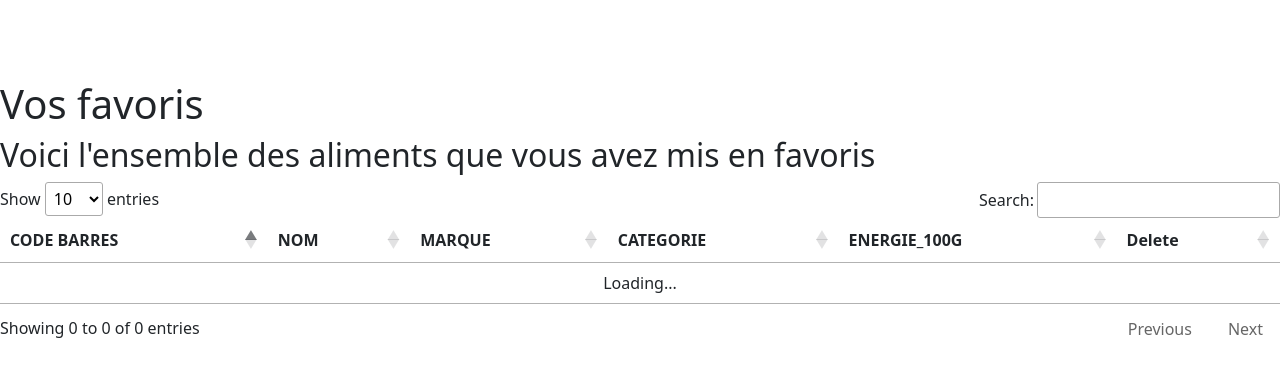
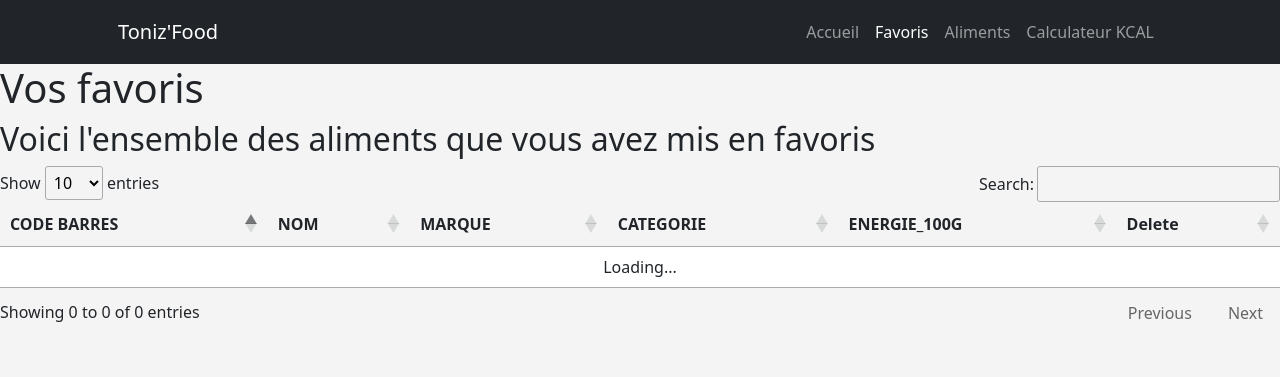
Before and after one commit to NizarMhaya/Toniz, a PHP site: page /Toniz/front_favoris.php in a window 1280 px wide. Shown: the top 377 px of the page. Run offline with PHP 8.4, Linux system fonts and the light colour scheme; some libraries are stand-ins or nearby versions.

Commit message:
Style myTable et menu favoris

```diff
--- a/frontend/CSS/styles.css
+++ b/frontend/CSS/styles.css
@@ -1,88 +1,24 @@
 body {
-    font-family: Arial, sans-serif;
-    display: flex;
-    justify-content: center;
-    align-items: center;
-    height: 100vh;
-    margin: 0;
-}
-
-.container {
-    text-align: center;
-    width: 300px;
-}
-
-.form-group {
-    margin-bottom: 15px;
-}
-
-#resultat {
-    font-weight: bold;
-    margin-top: 20px;
-}
-
-
-
-
-
-
-
-
-
-
-body {
-    font-family: Arial, sans-serif;
+    /* font-family: Arial, sans-serif; */
     background-color: #f4f4f4;
     margin: 0;
     padding: 0;
 }
 
-.container {
-    max-width: 600px;
-    margin: 0 auto;
-    padding: 20px;
-    background-color: #fff;
-    border-radius: 10px;
-    box-shadow: 0 4px 8px rgba(0, 0, 0, 0.1);
+.table {
+    margin-top: 300px;
+    margin-bottom: 100px;
+    /* Ajoutez d'autres styles au besoin */
 }
 
-h1 {
-    text-align: center;
-    color: #333;
-    background: linear-gradient(180deg, #00ff99, transparent);
-    border-radius: 10px;
-
+/* Appliquer un style différent aux lignes paires */
+#myTable tbody tr:nth-child(even) {
+    background-color: #f2f2f2;
+    /* Couleur de fond pour les lignes paires */
 }
 
-.form-group {
-    margin-bottom: 20px;
+/* Appliquer un style différent aux lignes impaires si nécessaire */
+#myTable tbody tr:nth-child(odd) {
+    background-color: #ffffff;
+    /* Couleur de fond pour les lignes impaires */
 }
-
-input[type="number"],
-select {
-    width: 100%;
-    padding: 8px;
-    font-size: 16px;
-    border: 1px solid #ccc;
-    border-radius: 4px;
-    box-sizing: border-box;
-}
-
-#resultat {
-    text-align: center;
-    font-size: 25px;
-    font-weight: bold;
-    margin-top: 20px;
-    background: linear-gradient(1deg, #5691ff, transparent);
-    border-radius: 10px;
-}
-
-
-body {
-    font-family: Arial, sans-serif;
-    background: linear-gradient(to bottom, #00ff99, #0000ff);
-    /* Rouge à Bleu */
-    margin: 0;
-    padding: 0;
-    border-radius: 10px;
-}
--- a/frontend/calculateur.php
+++ b/frontend/calculateur.php
@@ -5,7 +5,7 @@
     <meta charset="UTF-8">
     <meta name="viewport" content="width=device-width, initial-scale=1.0">
     <title>Calculateur de Besoins Énergétiques</title>
-    <link rel="stylesheet" href="CSS/styles.css">
+    <link rel="stylesheet" href="CSS/styles_calculateur.css">
 </head>
 
 <body>
--- a/frontend/front_aliments.php
+++ b/frontend/front_aliments.php
@@ -10,6 +10,7 @@
     <link href="https://cdn.datatables.net/1.13.6/css/jquery.dataTables.min.css" rel="stylesheet">
     <script src="https://cdn.jsdelivr.net/npm/bootstrap@5.3.2/dist/js/bootstrap.bundle.min.js" integrity="sha384-C6RzsynM9kWDrMNeT87bh95OGNyZPhcTNXj1NW7RuBCsyN/o0jlpcV8Qyq46cDfL" crossorigin="anonymous"></script>
     <script src="https://cdn.datatables.net/1.13.6/js/jquery.dataTables.min.js"></script>
+    <link rel="stylesheet" href="CSS/styles.css">
 
 
     <style>
--- a/frontend/front_aliments_ajouter_favoris.php
+++ b/frontend/front_aliments_ajouter_favoris.php
@@ -10,6 +10,7 @@
     <link href="https://cdn.datatables.net/1.13.6/css/jquery.dataTables.min.css" rel="stylesheet">
     <script src="https://cdn.jsdelivr.net/npm/bootstrap@5.3.2/dist/js/bootstrap.bundle.min.js" integrity="sha384-C6RzsynM9kWDrMNeT87bh95OGNyZPhcTNXj1NW7RuBCsyN/o0jlpcV8Qyq46cDfL" crossorigin="anonymous"></script>
     <script src="https://cdn.datatables.net/1.13.6/js/jquery.dataTables.min.js"></script>
+    <link rel="stylesheet" href="CSS/styles.css">
 
 
     <style>
--- a/frontend/front_aliments_reel.php
+++ b/frontend/front_aliments_reel.php
@@ -10,6 +10,7 @@
     <link href="https://cdn.datatables.net/1.13.6/css/jquery.dataTables.min.css" rel="stylesheet">
     <script src="https://cdn.jsdelivr.net/npm/bootstrap@5.3.2/dist/js/bootstrap.bundle.min.js" integrity="sha384-C6RzsynM9kWDrMNeT87bh95OGNyZPhcTNXj1NW7RuBCsyN/o0jlpcV8Qyq46cDfL" crossorigin="anonymous"></script>
     <script src="https://cdn.datatables.net/1.13.6/js/jquery.dataTables.min.js"></script>
+    <link rel="stylesheet" href="CSS/styles.css">
 
 
     <style>
--- a/frontend/front_favoris.php
+++ b/frontend/front_favoris.php
@@ -8,21 +8,15 @@
     <title>Vos favoris</title>
     <link href="https://cdn.jsdelivr.net/npm/bootstrap@5.3.2/dist/css/bootstrap.min.css" rel="stylesheet" integrity="sha384-T3c6CoIi6uLrA9TneNEoa7RxnatzjcDSCmG1MXxSR1GAsXEV/Dwwykc2MPK8M2HN" crossorigin="anonymous">
     <link href="https://cdn.datatables.net/1.13.6/css/jquery.dataTables.min.css" rel="stylesheet">
-    <!-- <link rel="stylesheet" href="CSS/styles.css"> -->
+    <link rel="stylesheet" href="CSS/styles.css">
     <script src="https://cdn.jsdelivr.net/npm/bootstrap@5.3.2/dist/js/bootstrap.bundle.min.js" integrity="sha384-C6RzsynM9kWDrMNeT87bh95OGNyZPhcTNXj1NW7RuBCsyN/o0jlpcV8Qyq46cDfL" crossorigin="anonymous"></script>
     <script src="https://cdn.datatables.net/1.13.6/js/jquery.dataTables.min.js"></script>
 
+    <?php require_once('template_menu.php'); ?>
+    <header class="bg-dark py-1">
+        <?php renderMenuToHTML('favoris'); ?>
+    </header>
 
-    <style>
-        body {
-            margin-top: 5em;
-        }
-
-        .table {
-            margin-top: 100px;
-            margin-bottom: 100px;
-        }
-    </style>
 </head>
 
 <body>
--- a/frontend/template_menu.php
+++ b/frontend/template_menu.php
@@ -5,9 +5,9 @@
 {
     $mymenu = array(
         'index' => array('Accueil', 'index.php'),
-        'profil' => array('Favoris', 'front_favoris.php'),
+        'favoris' => array('Favoris', 'front_favoris.php'),
         'aliments' => array('Aliments', 'front_aliments_reel.php'),
-        'journal' => array('Calculateur KCAL', 'calculateur.php'),
+        'calculateur' => array('Calculateur KCAL', 'calculateur.php'),
     );
 
 
```
Also changed, not shown: frontend/CSS/styles_calculateur.css (added, +88 -0 lines).
